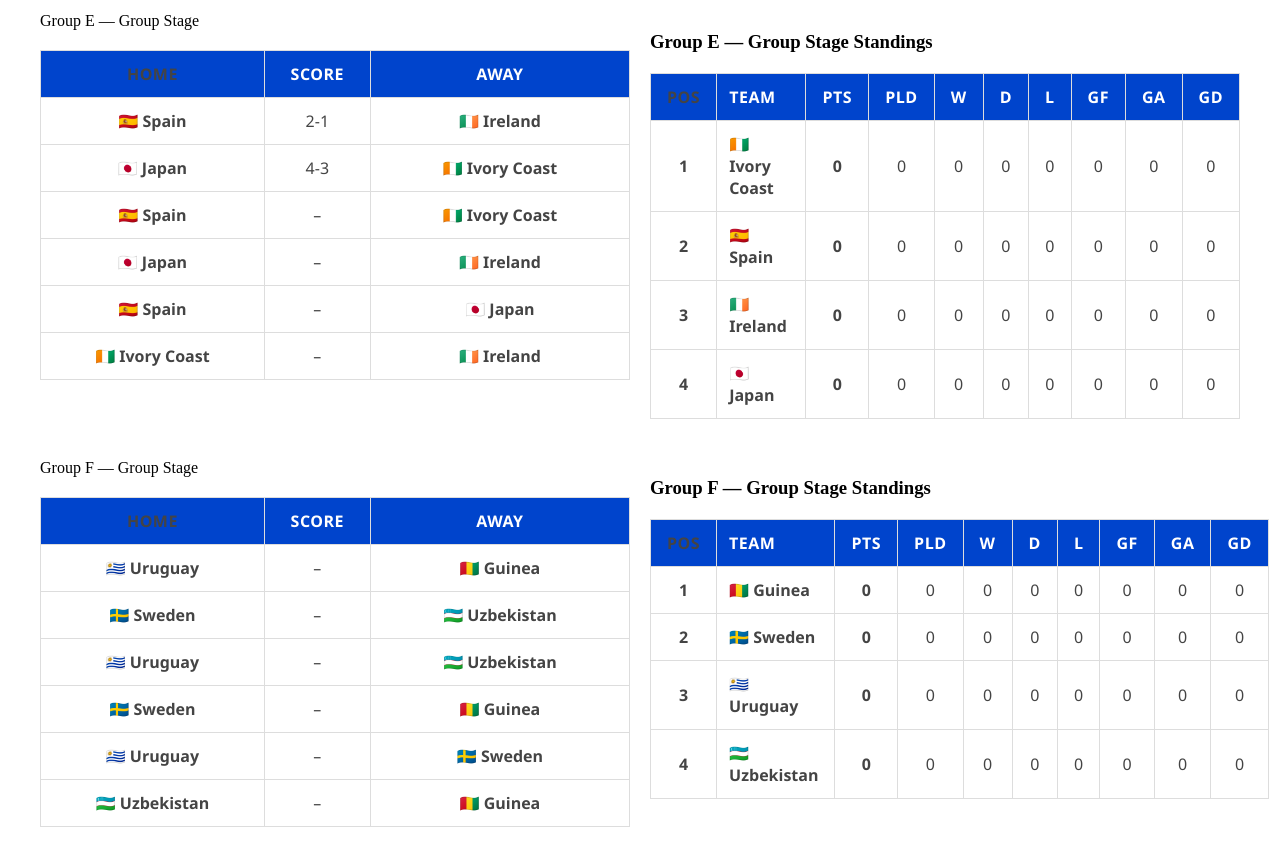
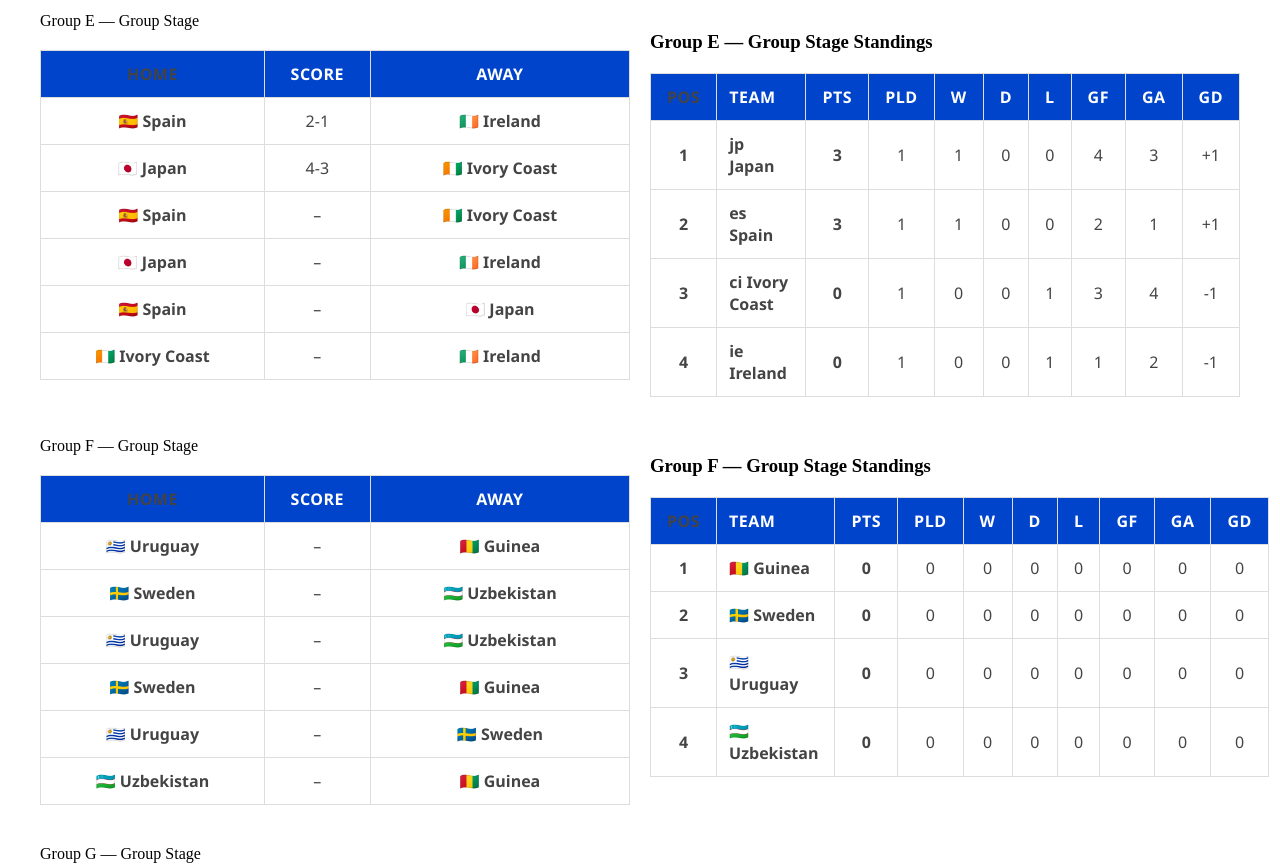
Before and after one commit to MarcusMachado15/whoisgonnawin-clean, a Next.js app: page /worldcup in a window 1280 px wide. Shown: the part 1820-2685 px from the top of the page. Built offline with nearby package versions, Linux system fonts and the light colour scheme.

Commit message:
Atualiza World Cup 2025 (grupos e estilo)

```diff
--- a/app/worldcup/page.tsx
+++ b/app/worldcup/page.tsx
@@ -125,7 +125,11 @@ const groupsData: Record<string, { title?: string; matches: Match[]; standings:
       { home: '🇪🇸 Spain',        score: '–', away: '🇯🇵 Japan' },
       { home: '🇨🇮 Ivory Coast',  score: '–', away: '🇮🇪 Ireland' },
     ],
-    standings: [],
+    standings: [ { pos: 1, team: 'jp Japan',        played: 1, won: 1, draw: 0, lost: 0, gf: 4, ga: 3, gd: +1, pts: 3 },
+  { pos: 2, team: 'es Spain',        played: 1, won: 1, draw: 0, lost: 0, gf: 2, ga: 1, gd: +1, pts: 3 },
+  { pos: 3, team: 'ci Ivory Coast',  played: 1, won: 0, draw: 0, lost: 1, gf: 3, ga: 4, gd: -1, pts: 0 },
+  { pos: 4, team: 'ie Ireland',      played: 1, won: 0, draw: 0, lost: 1, gf: 1, ga: 2, gd: -1, pts: 0 },
+],
   },
 
   'Group F': {
```
